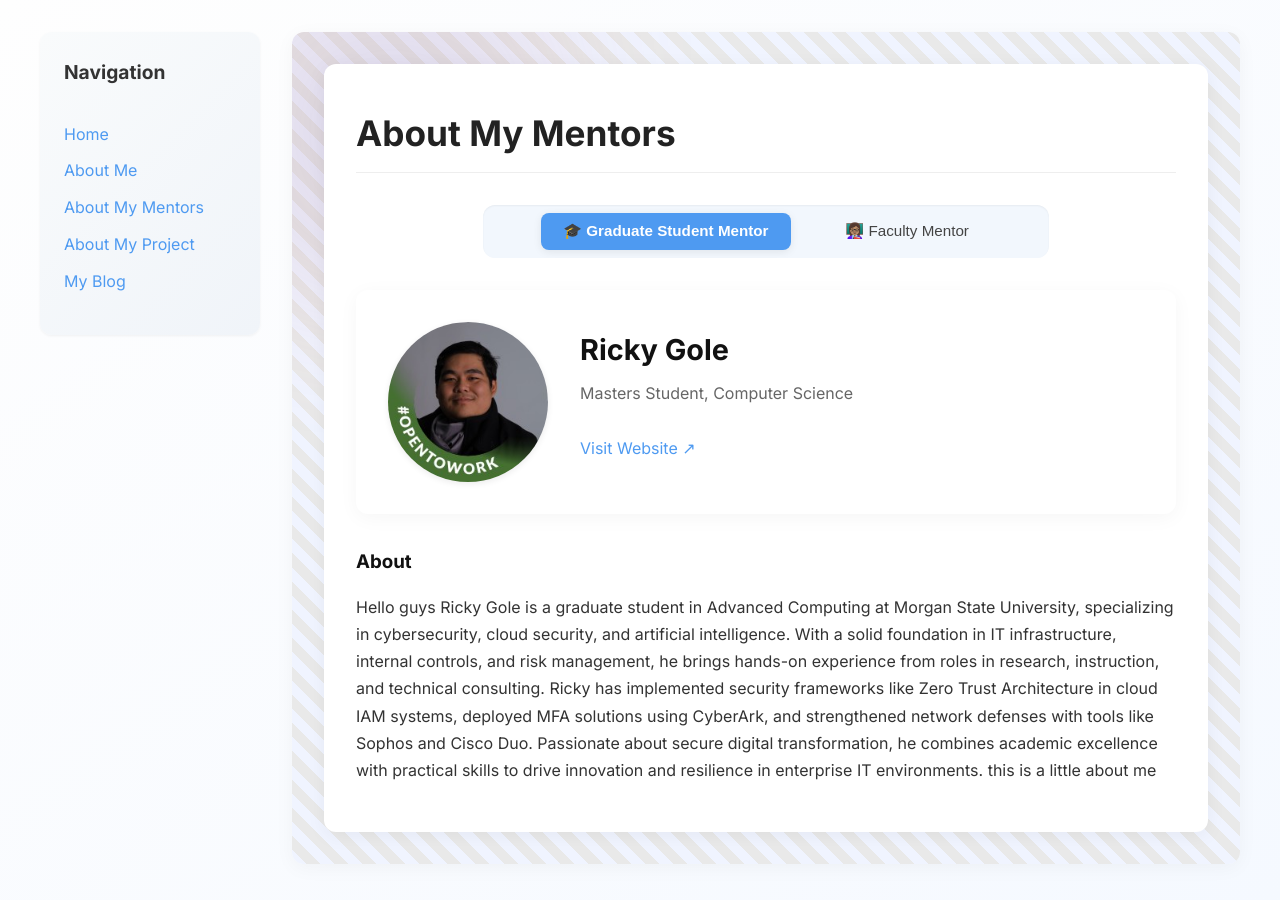
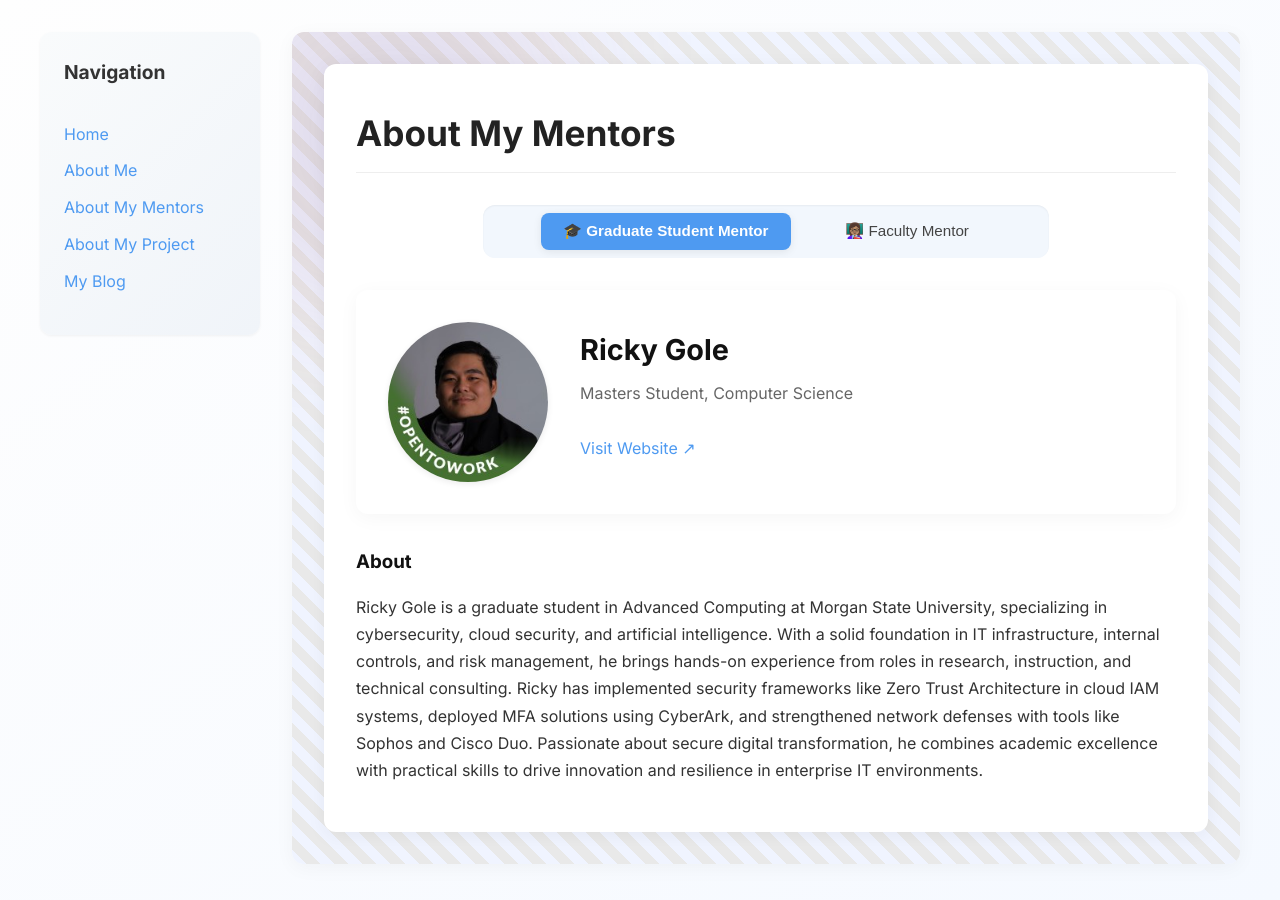
Before and after one commit to obwoj1/obwoj1.github.io, a Jekyll site: the page built from pages/about-my-mentor.md, in a window 1280 px wide. Built offline with Jekyll 4.4.1, drawn with Linux system fonts in a browser that asks for light colours.

Commit message:
Update about-my-mentor.md

```diff
--- a/pages/about-my-mentor.md
+++ b/pages/about-my-mentor.md
@@ -9,7 +9,7 @@ graduate_mentor:
   image: /assets/images/ricky.jpeg
   website: https://www.linkedin.com/in/ricky-gole/
   bio: |
-    Hello guys Ricky Gole is a graduate student in Advanced Computing at Morgan State University, specializing in cybersecurity, cloud security, and artificial intelligence. With a solid foundation in IT infrastructure, internal controls, and risk management, he brings hands-on experience from roles in research, instruction, and technical consulting. Ricky has implemented security frameworks like Zero Trust Architecture in cloud IAM systems, deployed MFA solutions using CyberArk, and strengthened network defenses with tools like Sophos and Cisco Duo. Passionate about secure digital transformation, he combines academic excellence with practical skills to drive innovation and resilience in enterprise IT environments. this is a little about me
+    Ricky Gole is a graduate student in Advanced Computing at Morgan State University, specializing in cybersecurity, cloud security, and artificial intelligence. With a solid foundation in IT infrastructure, internal controls, and risk management, he brings hands-on experience from roles in research, instruction, and technical consulting. Ricky has implemented security frameworks like Zero Trust Architecture in cloud IAM systems, deployed MFA solutions using CyberArk, and strengthened network defenses with tools like Sophos and Cisco Duo. Passionate about secure digital transformation, he combines academic excellence with practical skills to drive innovation and resilience in enterprise IT environments.
 
 faculty_mentor:
   name: Dr. Jamell Dacon
```
